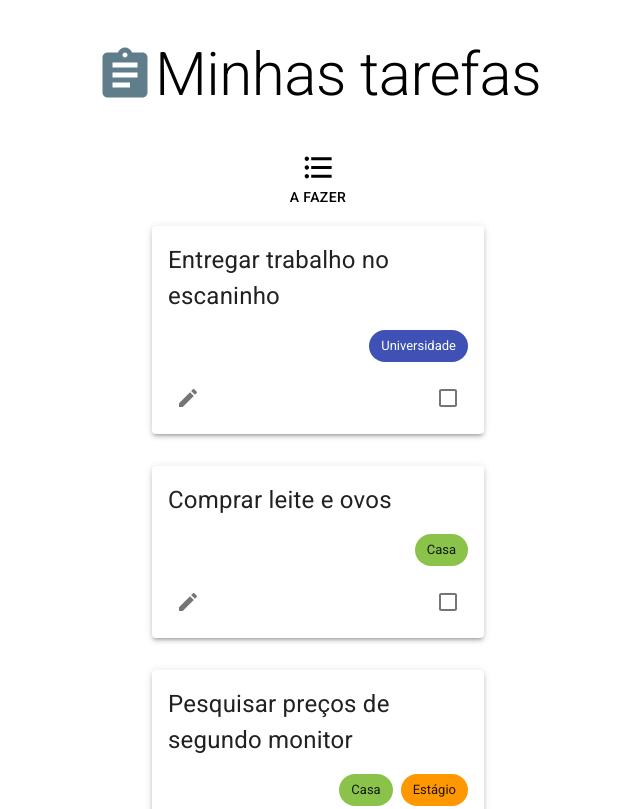
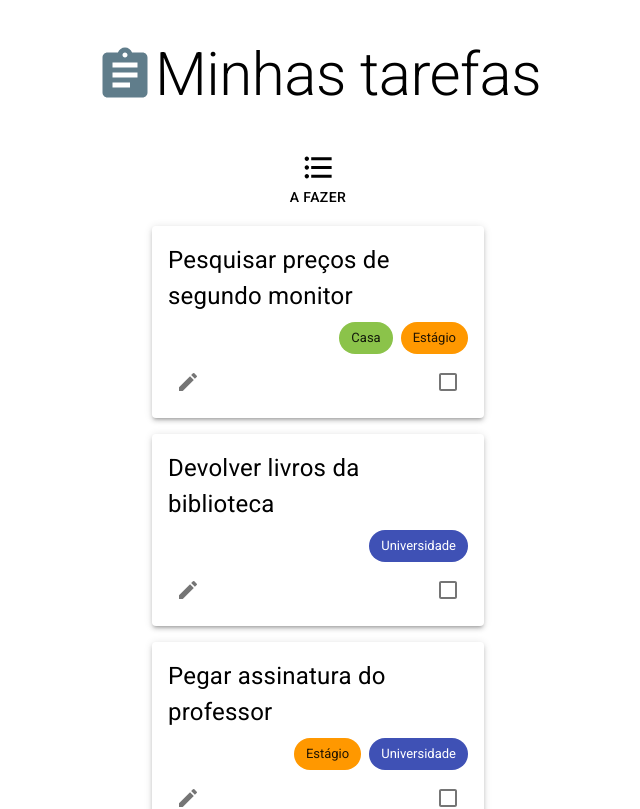
Before and after one commit to jpdurigan/task-app, a React (Create React App) app: page / in a window 1280 px wide. Shown: the top 809 px of the page, without its empty margins (322-962 px from the left). Built offline with nearby package versions, Linux system fonts and the light colour scheme.

Commit message:
create sort tags and done visibility

```diff
--- a/src/App.tsx
+++ b/src/App.tsx
@@ -17,7 +17,12 @@ import {
 	Typography,
 } from "@mui/material";
 import { border, Box } from "@mui/system";
-import { CheckBoxOutlineBlank, Delete, Edit, FormatListBulleted } from "@mui/icons-material";
+import {
+	CheckBoxOutlineBlank,
+	Delete,
+	Edit,
+	FormatListBulleted,
+} from "@mui/icons-material";
 import { Database } from "./components/Database";
 import { TagStack } from "./components/tag/TagStack";
 import { TaskBox } from "./components/task/TaskBox";
@@ -50,9 +55,18 @@ const App: React.FC = () => {
 							<>
 								<FormatListBulleted fontSize="large" />
 								<Typography variant="button">A fazer</Typography>
-								{tasks.map((task) => (
-									<TaskBox task={task} database={appDatabase} />
-								))}
+								<Box
+									display="flex"
+									flexDirection="column"
+									alignItems="center"
+									justifyContent="center"
+									padding={2}
+									gap={2}
+								>
+									{appDatabase.sortTasks().map((task) => (
+										<TaskBox task={task} database={appDatabase} />
+									))}
+								</Box>
 							</>
 						</Box>
 						{/* <Divider variant="middle" /> */}
--- a/src/components/Database.tsx
+++ b/src/components/Database.tsx
@@ -19,11 +19,80 @@ export class Database {
 		this.setTags = setTags;
 	}
 
+
+
+    //////////////////////////////
+    //          TASKS           //
+    //////////////////////////////
+
+    getTask = (id: number): Task => {
+		return this.tasks.find((tag) => tag.id === id) as Task;
+	}
+
+	getCloneTask = (id: number): Task => {
+		return { ...this.getTask(id) } as Task;
+	}
+
+	addNewTask = (text: string, tags: number[]): void => {
+		if (text.trim().length === 0) return;
+		const id = Math.floor(Math.random() * 100000000);
+		const newTask: Task = {
+			id: id,
+			text: text.trim(),
+            date: Date.now(),
+        	done: false,
+	        tags: tags,
+		};
+		this.setTasks([...this.tasks, newTask]);
+	}
+
+	updateTaskText = (id: number, text: string): void => {
+		let newTask = this.getCloneTask(id);
+		newTask.text = text;
+
+		let newTasks = this.tasks.map((task) => (task.id === id ? newTask : task));
+		this.setTasks(newTasks);
+	}
+
+	updateTaskTags = (id: number, tags: number[]): void => {
+		let newTask = this.getCloneTask(id);
+        newTask.tags = tags;
+
+		let newTasks = this.tasks.map((task) => (task.id === id ? newTask : task));
+		this.setTasks(newTasks);
+	}
+
+    updateTaskDone = (id: number, done: boolean): void => {
+		let newTask = this.getCloneTask(id);
+		newTask.done = done;
+
+		let newTasks = this.tasks.map((task) => (task.id === id ? newTask : task));
+		this.setTasks(newTasks);
+	}
+
+	deleteTask = (id: number): void => {
+		let newTasks = this.tasks.filter((task) => task.id != id);
+		this.setTasks(newTasks);
+	}
+
+	sortTasks = (taskArray: Task[] = this.tasks): Task[] => {
+		return taskArray.sort((a, b) => {
+            if (a.done != b.done) return a.done ? 1 : -1;
+            else return a.date - b.date;
+        });
+	}
+
+
+
+    //////////////////////////////
+    //           TAGS           //
+    //////////////////////////////
+
 	getTag = (id: number): Tag => {
 		return this.tags.find((tag) => tag.id === id) as Tag;
 	}
 
-	getNewTag = (id: number): Tag => {
+	getCloneTag = (id: number): Tag => {
 		return { ...this.getTag(id) } as Tag;
 	}
 
@@ -41,7 +110,7 @@ export class Database {
 	}
 
 	updateTagLabel = (id: number, label: string): void => {
-		let newTag = this.getNewTag(id);
+		let newTag = this.getCloneTag(id);
 		newTag.label = label;
 
 		let newTags = this.tags.map((tag) => (tag.id === id ? newTag : tag));
@@ -49,7 +118,7 @@ export class Database {
 	}
 
 	updateTagColor = (id: number, color: validColor): void => {
-		let newTag = this.getNewTag(id);
+		let newTag = this.getCloneTag(id);
 		newTag.color = color;
 
 		let newTags = this.tags.map((tag) => (tag.id === id ? newTag : tag));
@@ -57,7 +126,7 @@ export class Database {
 	}
 
 	moveTag = (id: number, move: -1 | 1): void => {
-		let newTag1 = this.getNewTag(id);
+		let newTag1 = this.getCloneTag(id);
 		newTag1.ordering += move;
 
 		let tag2 = this.tags.find((t) => t.ordering === newTag1.ordering) as Tag;
--- a/src/components/tag/TagStack.tsx
+++ b/src/components/tag/TagStack.tsx
@@ -6,9 +6,10 @@ interface TagStackProps {
 	tagList: number[];
 	database: Database;
     sx?: SxProps<Theme>;
+	disabled?: boolean;
 }
 
-export const TagStack: React.FC<TagStackProps> = ({ tagList, database, sx }) => {
+export const TagStack: React.FC<TagStackProps> = ({ tagList, database, sx, disabled }) => {
 	return (
 		<Stack direction="row" gap={1} sx={sx !== undefined ? sx : {}} >
 			{tagList.map((id: number) => (
@@ -17,6 +18,7 @@ export const TagStack: React.FC<TagStackProps> = ({ tagList, database, sx }) =>
 						label={database.getTag(id).label}
 						key={`new-note-selected-tag-${id}`}
 						color="primary"
+						disabled={disabled !== undefined ? disabled : false}
 					/>
 				</ThemeApp>
 			))}
--- a/src/components/task/TaskBox.tsx
+++ b/src/components/task/TaskBox.tsx
@@ -1,8 +1,9 @@
-import { Edit, CheckBoxOutlineBlank } from "@mui/icons-material";
+import { Edit, CheckBoxOutlineBlank, CheckBox } from "@mui/icons-material";
 import { Box, Paper, Typography, Stack, IconButton } from "@mui/material";
 import { Database } from "../Database";
 import { Task } from "../Model";
 import { TagStack } from "../tag/TagStack";
+import { ColorsApp } from "../Theme";
 
 interface TaskBoxProps {
 	task: Task;
@@ -11,20 +12,22 @@ interface TaskBoxProps {
 
 export const TaskBox: React.FC<TaskBoxProps> = ({ task, database }) => {
 	return (
-		<Box
-			display="flex"
-			flexDirection="column"
-			alignItems="center"
-			justifyContent="center"
-			padding={2}
-			gap={2}
+		<Paper
+			elevation={3}
+			sx={{
+				width: 300,
+				padding: "1em",
+				backgroundColor: task.done ? ColorsApp.Primary[50] : "inherit",
+                color: task.done ? "GrayText" : "inherit",
+			}}
+			key={`task-box-${task.id}`}
 		>
-			<Paper elevation={3} sx={{ width: 300, padding: "1em" }}>
 			<Typography fontSize="1.5em">{task.text}</Typography>
 			<TagStack
 				tagList={task.tags}
 				database={database}
-					sx={{ margin: "1em 0", justifyContent: "flex-end" }}
+				sx={{ margin: ".5em 0", justifyContent: "flex-end" }}
+				disabled={task.done}
 			/>
 			<Stack direction="row">
 				<Box component="span" textAlign="left" width="100%">
@@ -33,12 +36,11 @@ export const TaskBox: React.FC<TaskBoxProps> = ({ task, database }) => {
 					</IconButton>
 				</Box>
 				<Box component="span" textAlign="right">
-						<IconButton>
-							<CheckBoxOutlineBlank />
+					<IconButton onClick={() => database.updateTaskDone(task.id, !task.done)}>
+						{task.done ? <CheckBox /> : <CheckBoxOutlineBlank />}
 					</IconButton>
 				</Box>
 			</Stack>
 		</Paper>
-		</Box>
 	);
 };
```
Lines whose indentation alone changed are shown as unchanged.
